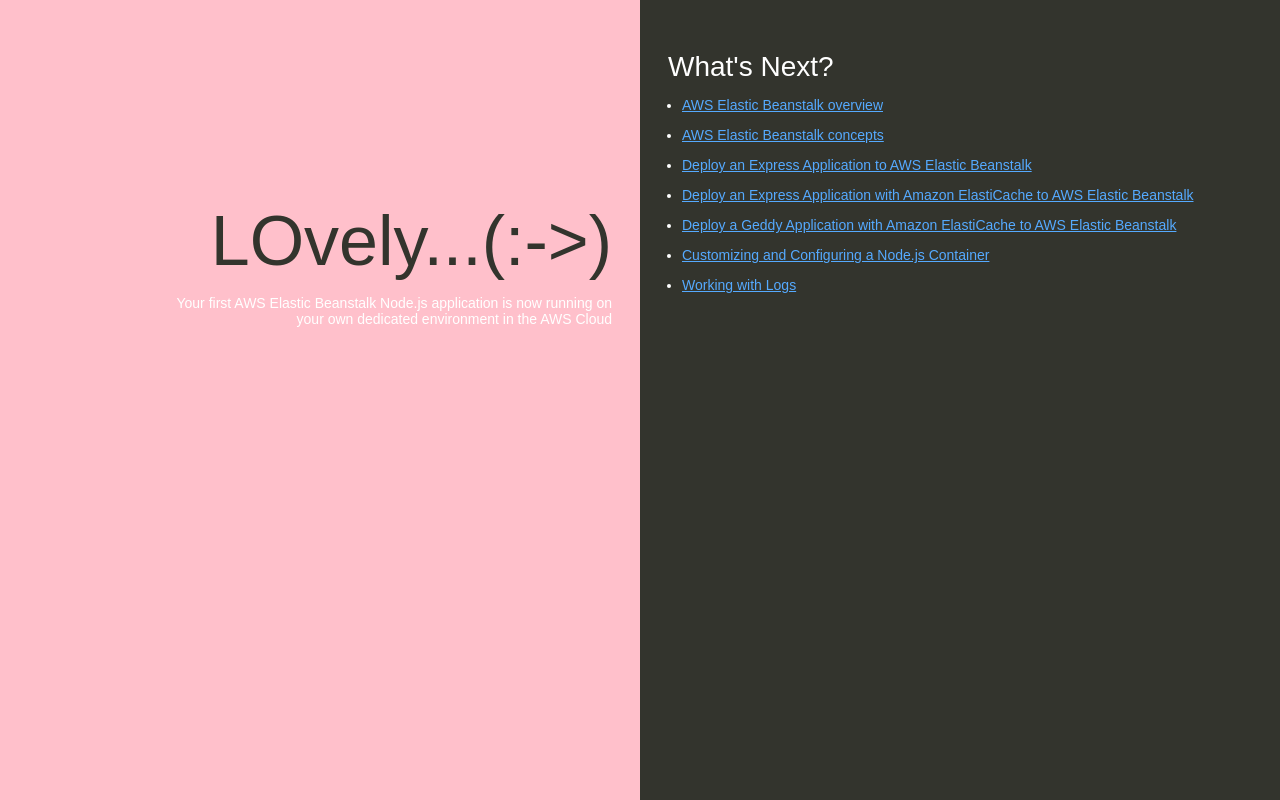
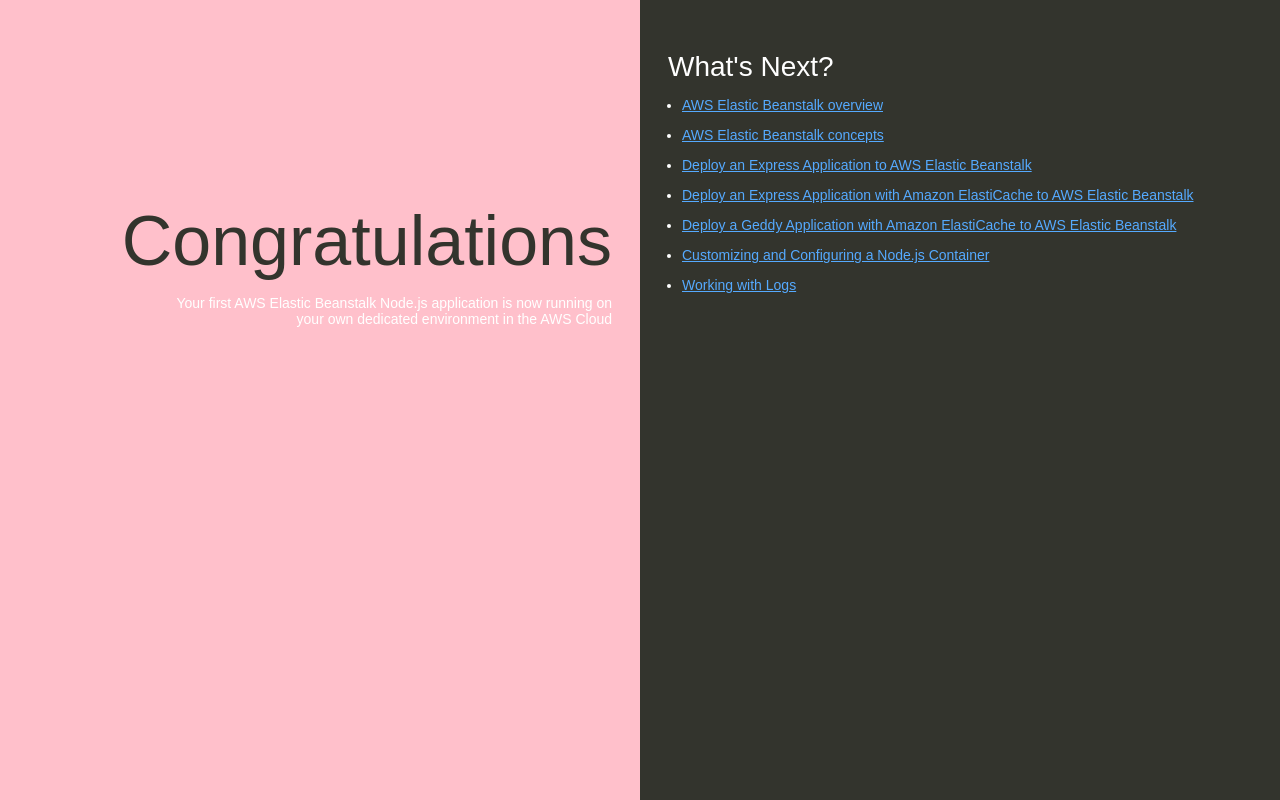
Before and after one commit to khushboothakur375-rgb/my-nodejs-app, a website: page index.html in a window 1280 px wide. Drawn offline with Linux system fonts and the light colour scheme.

Commit message:
corrections

```diff
--- a/index.html
+++ b/index.html
@@ -74,7 +74,7 @@
   </head>
   <body>
     <div class="textColumn">
-      <h1>LOvely...(:->)</h1>
+      <h1>Congratulations</h1>
       <p>Your first AWS Elastic Beanstalk Node.js application is now running on your own dedicated environment in the AWS Cloud</p>
     </div>
     <div class="linksColumn">
```
